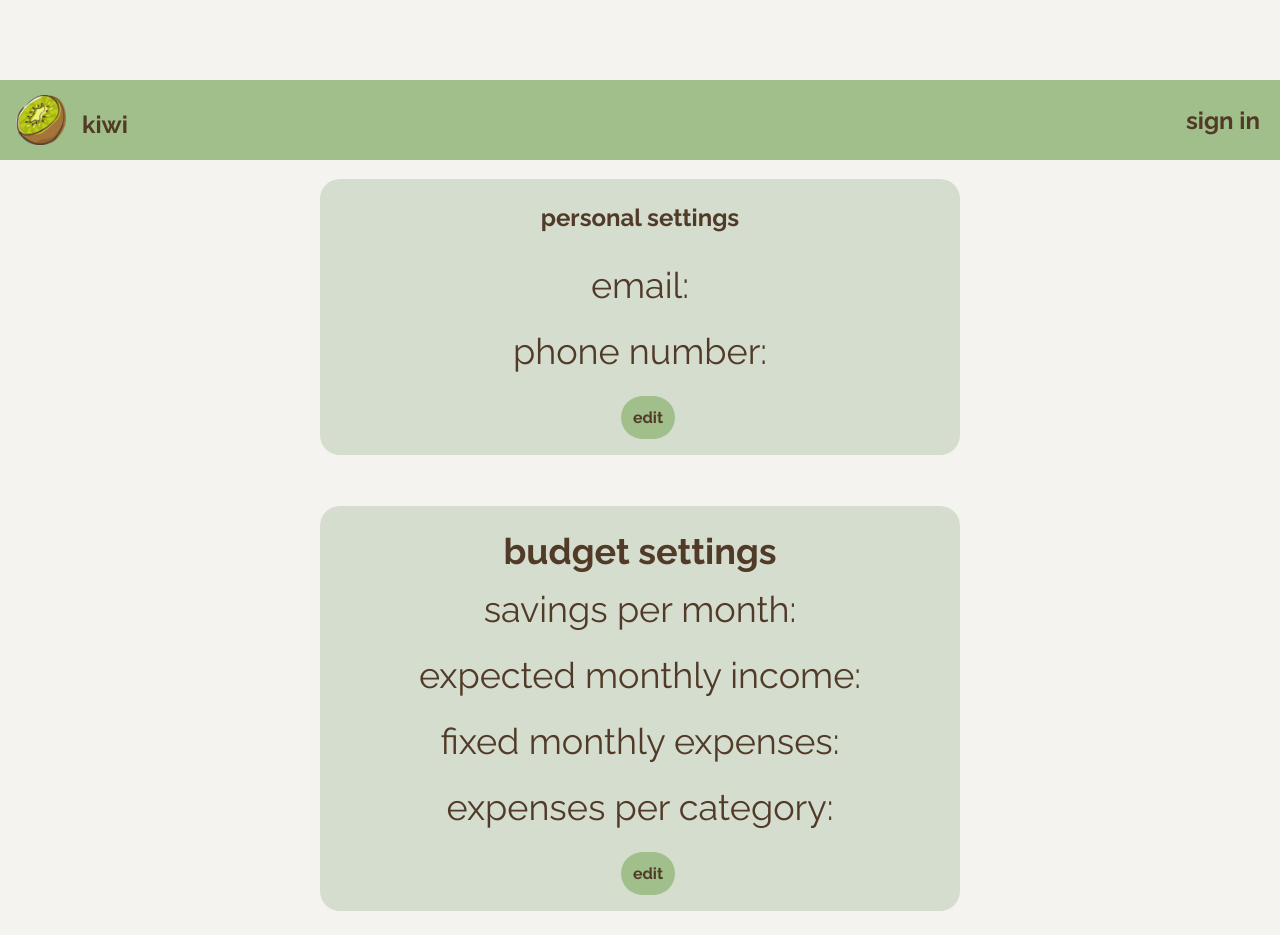
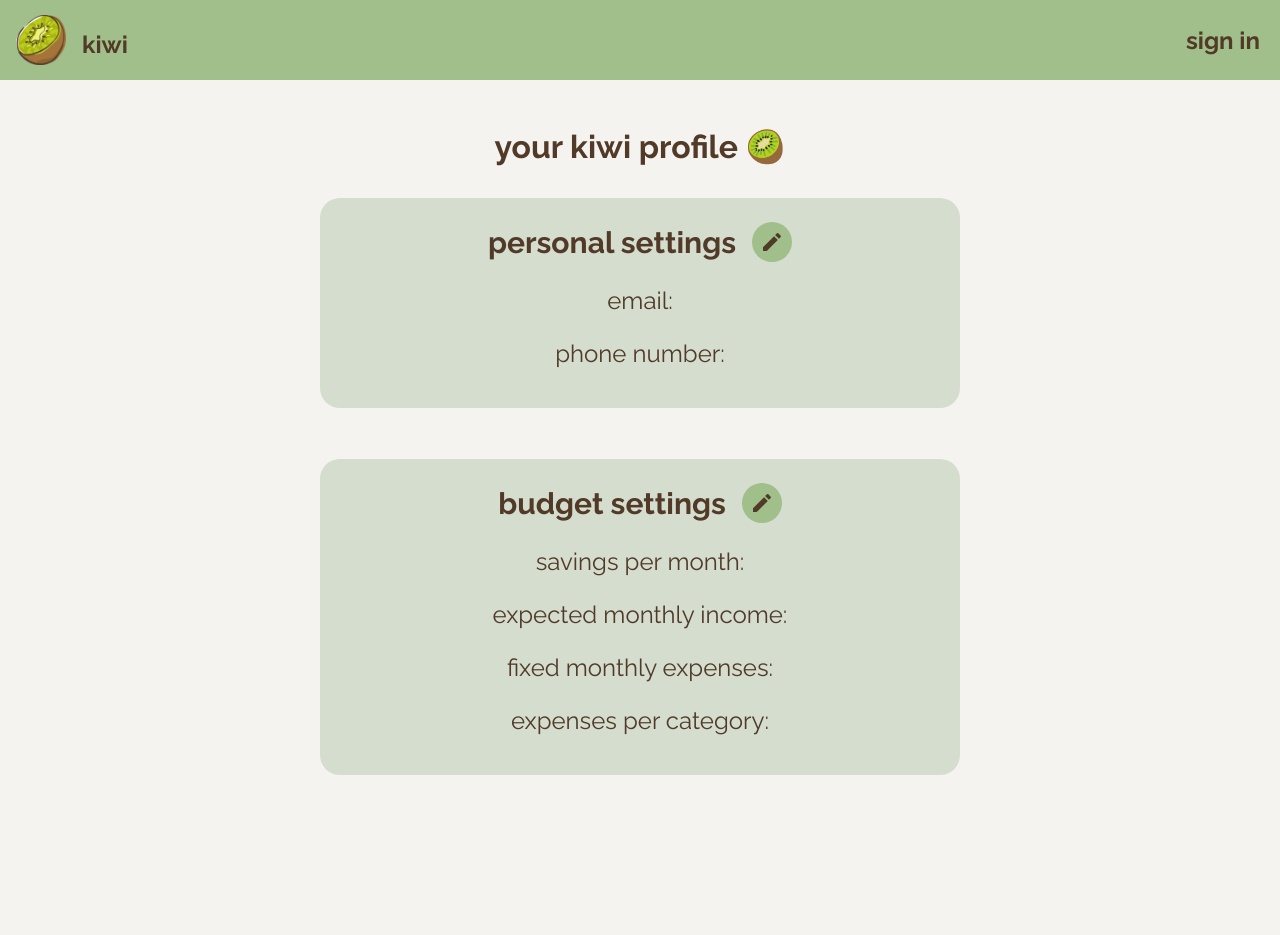
Before and after one commit to jadekeegan/kiwi, a React (Create React App) app: page /profile in a window 1280 px wide. After the commit the page ends 800 px from the top, so only its background shows below. Built offline with nearby package versions, Linux system fonts and the light colour scheme.

Commit message:
fixed profile component

```diff
--- a/src/components/profile.component.css
+++ b/src/components/profile.component.css
@@ -4,6 +4,7 @@
 
     top: 40%;
     left: 25%;
+    padding-top: 3vh;
 
 }
 
@@ -17,17 +18,28 @@
 
 .profile-title {
     padding-top: 3vh;
-    font-size: 4.5vh;
+    font-size: 2em;
 }
 
 .profile-subtitle {
-    padding-bottom: 2vh;
-    font-size: 3vh;
+    font-size: 1.25em;
+    margin-bottom: 0;
+    margin-right: 1rem;
 }
 
 .edit-button {
-    display: inline-block;
-    padding: 1.5vh;
-    margin-left: 2vh;
-    font-size: 2vh;
+    border-radius: 50%;
+    padding: 0.5rem;
 }
+
+.fields {
+    font-size: 1em;
+}
+
+.settings {
+    display: flex;
+    flex-direction: row;
+    align-items: center;
+    justify-content: center;
+    padding-bottom: 2vh;
+}
--- a/src/components/profile.component.js
+++ b/src/components/profile.component.js
@@ -1,4 +1,6 @@
 import React, { Component } from 'react';
+import EditIcon from '@mui/icons-material/Edit';
+
 import "./profile.component.css"
 
 export default class Profile extends Component {
@@ -7,19 +9,23 @@ export default class Profile extends Component {
       <div className="profile-page">
         <h1 className="profile-title">your kiwi profile 🥝</h1>
         <p className="section">
-        <h2 className="profile-subtitle">personal settings </h2>
-          <p>email: </p>
-          <p>phone number: </p>
-          <button className="edit-button"> edit </button>
+        <div class="settings">
+          <h2 className="profile-subtitle">personal settings </h2>
+          <button className="edit-button"><EditIcon /></button>
+        </div>
+          <p className="fields">email: </p>
+          <p className="fields">phone number: </p>
         </p>
         <br></br>
         <p className="section">
-          <h2>budget settings</h2>
-          <p>savings per month: </p>
-          <p>expected monthly income: </p>
-          <p>fixed monthly expenses: </p>
-          <p>expenses per category:</p>
-          <button className="edit-button"> edit </button>
+          <div class="settings">
+            <h2 className="profile-subtitle">budget settings</h2>
+            <button className="edit-button"><EditIcon /></button>
+          </div>
+          <p className="fields">savings per month: </p>
+          <p className="fields">expected monthly income: </p>
+          <p className="fields">fixed monthly expenses: </p>
+          <p className="fields">expenses per category:</p>
         </p>
       </div>
     );
```
